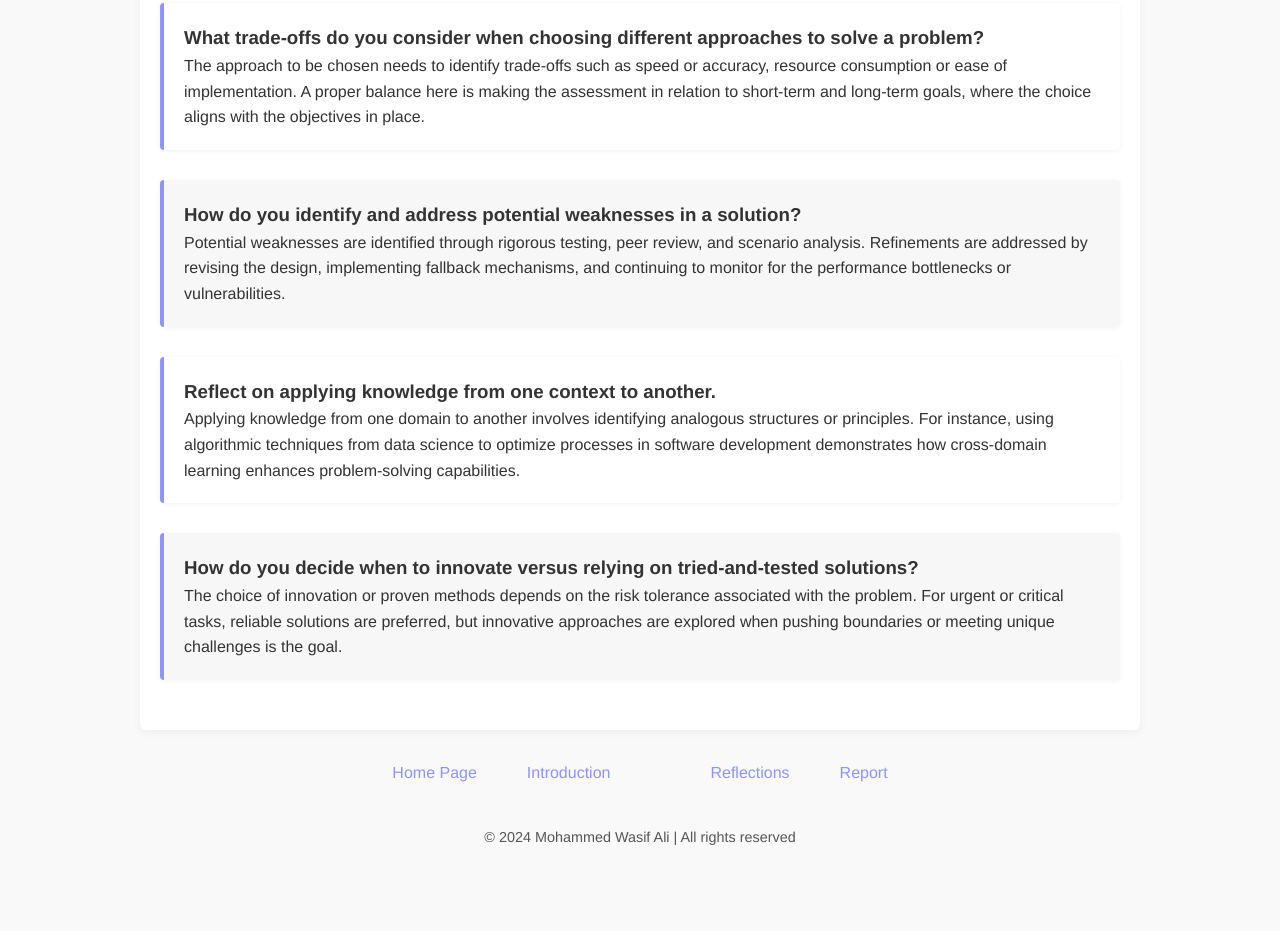
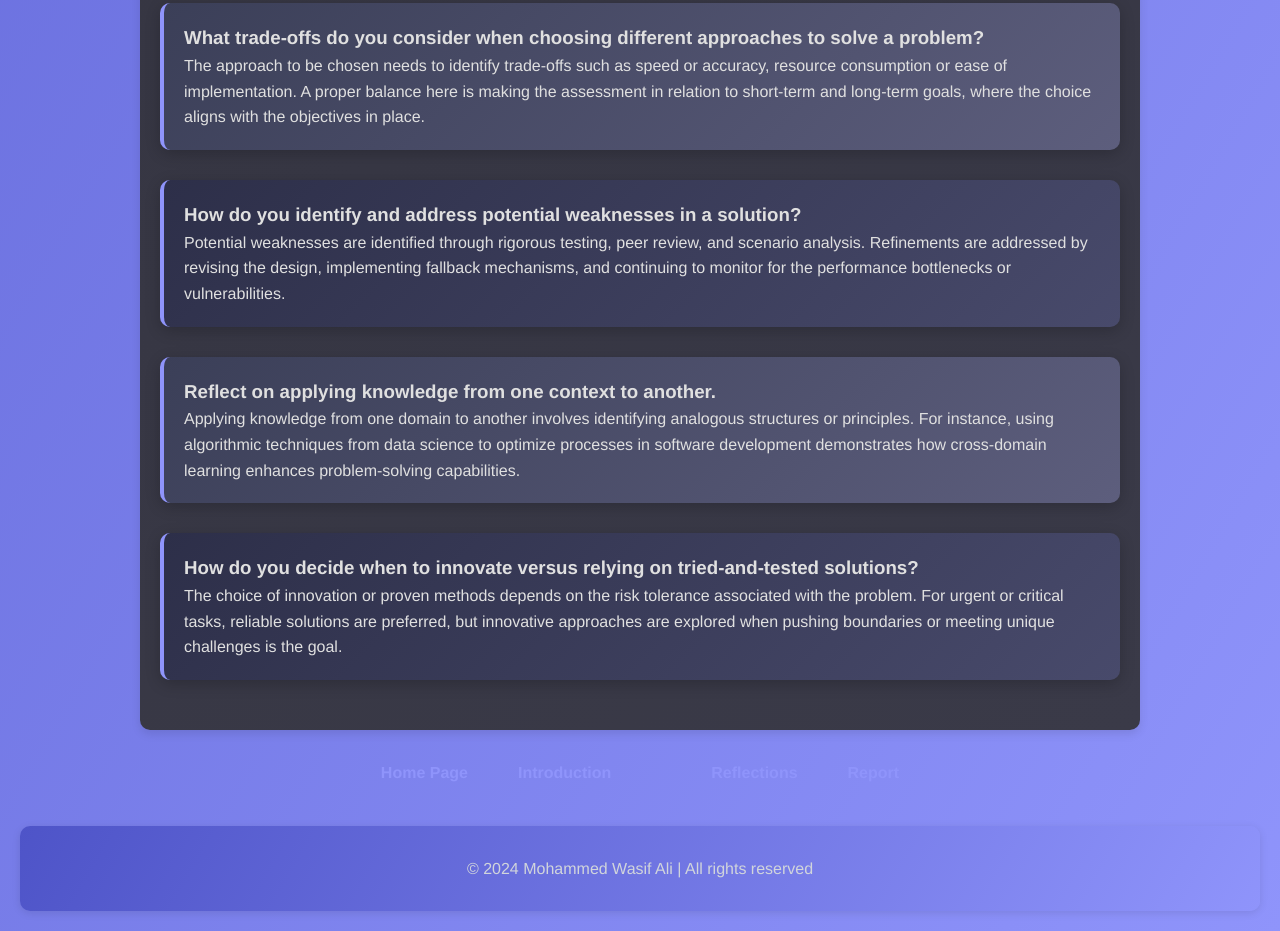
Before and after one commit to mohammedwasifali/subwayoptimisation.github.io, a plain HTML site: page reflections.html in a window 1280 px wide. Shown: the part 2994-3925 px from the top of the page. Before the commit the page ends 3873 px from the top, so only its background shows below. Drawn offline with Linux system fonts and the light colour scheme.

Commit message:
Update reflections.html

```diff
--- a/reflections.html
+++ b/reflections.html
@@ -15,8 +15,8 @@
     /* Body styling */
     body {
         font-family: 'Helvetica Neue', sans-serif;
-        background-color: #f9f9f9;
-        color: #333;
+        background: linear-gradient(120deg, #4e54c8, #8f94fb);
+        color: #f4f7fb;
         line-height: 1.6;
         padding: 20px;
     }
@@ -26,31 +26,33 @@
         max-width: 1000px;
         margin: 0 auto;
         padding: 20px;
-        background-color: #fff;
-        border-radius: 6px;
-        box-shadow: 0 2px 10px rgba(0, 0, 0, 0.05);
+        background: linear-gradient(145deg, #2e2e38, #3a3a48);
+        color: #e0e0e0;
+        border-radius: 10px;
+        box-shadow: 0 4px 10px rgba(0, 0, 0, 0.1);
     }
 
     /* Header styling */
     h1, h2 {
         text-align: center;
-        color: #222;
+        color: #d1d5db;
         font-weight: 600;
         margin-bottom: 20px;
+        text-shadow: 0 3px 8px rgba(0, 0, 0, 0.3);
     }
 
     /* Section styling */
     .section {
         margin-bottom: 30px;
         padding: 20px;
-        background-color: #fff;
-        border-left: 4px solid #8f94fb; /* Updated purple border */
-        border-radius: 4px;
-        box-shadow: 0 1px 5px rgba(0, 0, 0, 0.05);
+        background: linear-gradient(135deg, #3b3f58, #5d5e7d);
+        border-left: 4px solid #8f94fb;
+        border-radius: 10px;
+        box-shadow: 0 4px 15px rgba(0, 0, 0, 0.2);
     }
 
     .section:nth-child(even) {
-        background-color: #f7f7f7;
+        background: linear-gradient(135deg, #2d2f49, #484a6b);
     }
 
     /* Navigation styling */
@@ -68,52 +70,61 @@
 
     nav ul li a {
         text-decoration: none;
-        font-weight: 500;
-        color: #8f94fb; /* Updated purple text color */
+        font-weight: bold;
+        color: #8f94fb;
         padding: 8px 15px;
         border-radius: 4px;
         transition: all 0.3s ease;
     }
 
-    /* Updated hover effect for links with a line below */
     nav ul li a:hover {
-        color: #8f94fb; /* Keep the hover color purple */
-        text-shadow: none;
-        border-bottom: 3px solid #8f94fb; /* Updated purple border-bottom */
+        color: #6c63ff;
+        border-bottom: 3px solid #8f94fb;
+        text-shadow: 0 0 10px rgba(143, 148, 251, 0.7);
     }
 
     /* Footer styling */
     footer {
         text-align: center;
         margin-top: 40px;
-        color: #555;
-        font-size: 0.9rem;
+        font-size: 1rem;
+        color: #e0e0e0;
+        padding: 20px 0;
+        background: linear-gradient(120deg, #4e54c8, #8f94fb);
+        border-radius: 10px;
+        box-shadow: 0 2px 8px rgba(0, 0, 0, 0.1);
     }
 
     footer p {
         margin: 10px 0;
+        color: #d1d5db;
     }
 
     footer a {
-        color: #8f94fb; /* Updated purple link color */
+        color: #f4f7fb;
         text-decoration: none;
         font-weight: bold;
-        transition: all 0.3s ease;
+        transition: color 0.3s ease, transform 0.3s ease;
+    }
+
+    footer a:hover {
+        color: #d1d5db;
+        transform: scale(1.1);
     }
 
     /* Power mode effect */
     @keyframes powerMode {
         0% {
             transform: scale(1);
-            box-shadow: 0 0 10px rgba(143, 148, 251, 0.7); /* Purple glow */
+            box-shadow: 0 0 10px rgba(143, 148, 251, 0.7);
         }
         50% {
             transform: scale(1.2);
-            box-shadow: 0 0 20px rgba(143, 148, 251, 1); /* Purple glow */
+            box-shadow: 0 0 20px rgba(143, 148, 251, 1);
         }
         100% {
             transform: scale(1);
-            box-shadow: 0 0 10px rgba(143, 148, 251, 0.7); /* Purple glow */
+            box-shadow: 0 0 10px rgba(143, 148, 251, 0.7);
         }
     }
 
@@ -123,11 +134,12 @@
 
     /* Hover effect for images (glowing border) */
     img:hover {
-        border: 4px solid #8f94fb; /* Updated purple border */
-        box-shadow: 0 0 15px #8f94fb; /* Purple glow effect */
+        border: 4px solid #8f94fb;
+        box-shadow: 0 0 15px #8f94fb;
         transition: all 0.3s ease;
     }
 </style>
+
 
 </head>
 <body>
```
